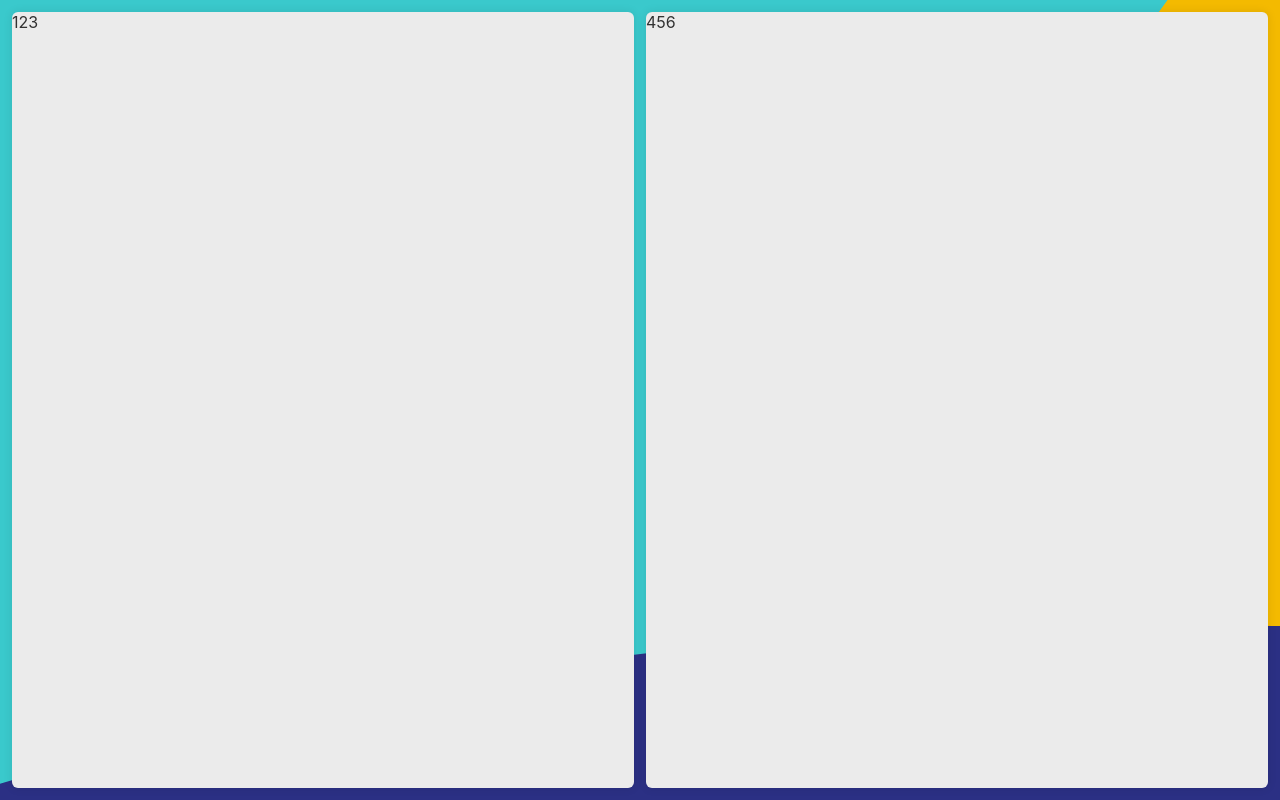
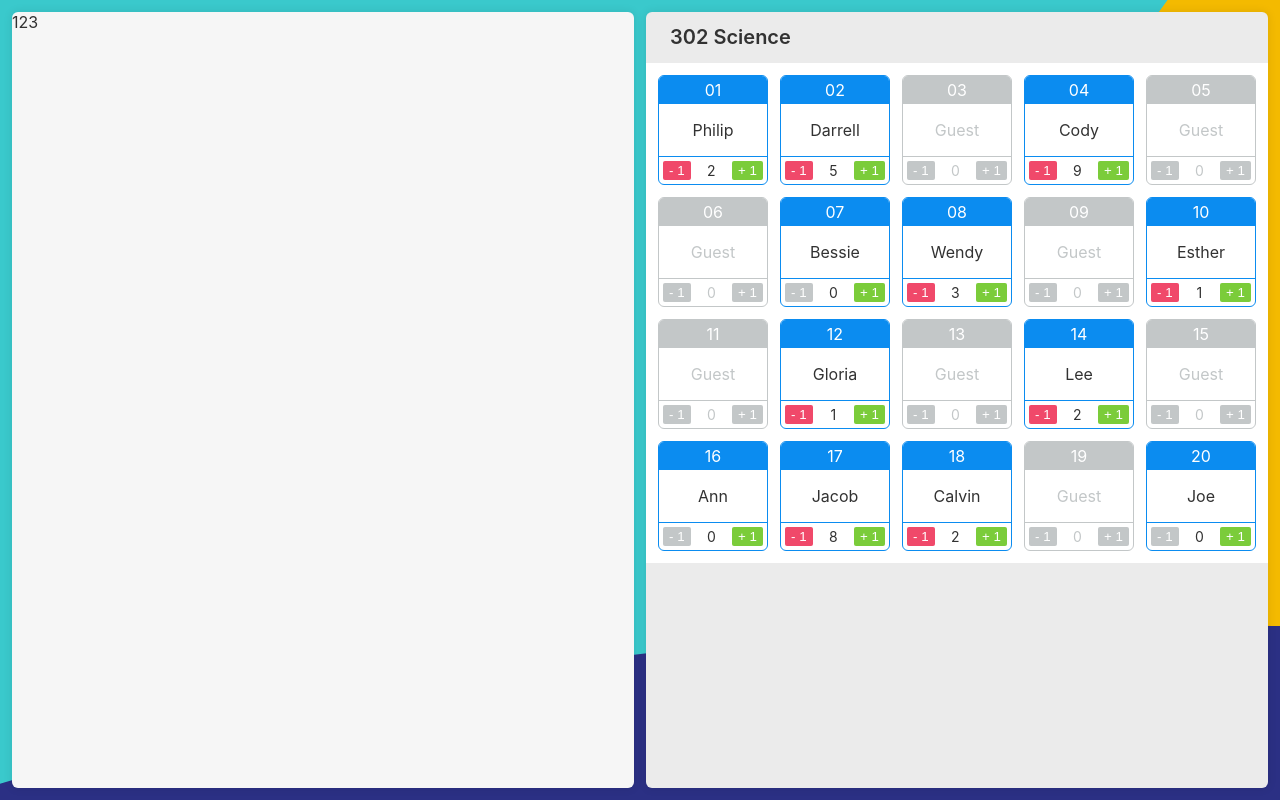
Before and after one commit to isaackwok/viewsonic-assignment, a React (Vite) app: page / in a window 1280 px wide. Built offline with nearby package versions, Linux system fonts and the light colour scheme.

Commit message:
feat: add initial window to App

```diff
--- a/src/App.tsx
+++ b/src/App.tsx
@@ -1,19 +1,164 @@
 import styled from "styled-components";
+import { StudentCard } from "./components/StudentCard";
 import { Window } from "./components/Window";
+import { Grid } from "./components/layout/Grid";
 
-const Grid = styled.div`
-  display: grid;
-  grid-template-columns: repeat(2, 1fr);
-  gap: 12px;
-  width: 100%;
-  height: 100%;
+const students = [
+  {
+    id: 1,
+    name: "Philip",
+    isActive: true,
+    initialScore: 2,
+  },
+  {
+    id: 2,
+    name: "Darrell",
+    isActive: true,
+    initialScore: 5,
+  },
+  {
+    id: 3,
+    name: "Guest",
+    isActive: false,
+    initialScore: 0,
+  },
+  {
+    id: 4,
+    name: "Cody",
+    isActive: true,
+    initialScore: 9,
+  },
+  {
+    id: 5,
+    name: "Guest",
+    isActive: false,
+    initialScore: 0,
+  },
+  {
+    id: 6,
+    name: "Guest",
+    isActive: false,
+    initialScore: 0,
+  },
+  {
+    id: 7,
+    name: "Bessie",
+    isActive: true,
+    initialScore: 0,
+  },
+  {
+    id: 8,
+    name: "Wendy",
+    isActive: true,
+    initialScore: 3,
+  },
+  {
+    id: 9,
+    name: "Guest",
+    isActive: false,
+    initialScore: 0,
+  },
+
+  {
+    id: 10,
+    name: "Esther",
+    isActive: true,
+    initialScore: 1,
+  },
+  {
+    id: 11,
+    name: "Guest",
+    isActive: false,
+    initialScore: 0,
+  },
+
+  {
+    id: 12,
+    name: "Gloria",
+    isActive: true,
+    initialScore: 1,
+  },
+  {
+    id: 13,
+    name: "Guest",
+    isActive: false,
+    initialScore: 0,
+  },
+  {
+    id: 14,
+    name: "Lee",
+    isActive: true,
+    initialScore: 2,
+  },
+  {
+    id: 15,
+    name: "Guest",
+    isActive: false,
+    initialScore: 0,
+  },
+  {
+    id: 16,
+    name: "Ann",
+    isActive: true,
+    initialScore: 0,
+  },
+  {
+    id: 17,
+    name: "Jacob",
+    isActive: true,
+    initialScore: 8,
+  },
+  {
+    id: 18,
+    name: "Calvin",
+    isActive: true,
+    initialScore: 2,
+  },
+  {
+    id: 19,
+    name: "Guest",
+    isActive: false,
+    initialScore: 0,
+  },
+  {
+    id: 20,
+    name: "Joe",
+    isActive: true,
+    initialScore: 0,
+  },
+];
+
+const ClassTitle = styled.h1`
+  font-size: ${({ theme }) => theme.fontSize.xl};
+  font-weight: 600;
+  margin-left: 24px;
 `;
 
 function App() {
   return (
-    <Grid>
-      <Window backgroundColor="#F6F6F6">123</Window>
-      <Window>456</Window>
+    <Grid $gap={12} $cols={2} style={{ height: "100%" }}>
+      <Window $backgroundColor="#F6F6F6">123</Window>
+      <Window>
+        <ClassTitle>302 Science</ClassTitle>
+        <Grid
+          $gap={12}
+          $cols={5}
+          style={{
+            background: "white",
+            padding: 12,
+          }}
+        >
+          {students.map((student, idx) => (
+            <StudentCard
+              key={student.id}
+              name={student.name}
+              number={idx + 1}
+              initialScore={student.initialScore}
+              isActive={student.isActive}
+            />
+          ))}
+        </Grid>
+      </Window>
     </Grid>
   );
 }
```
